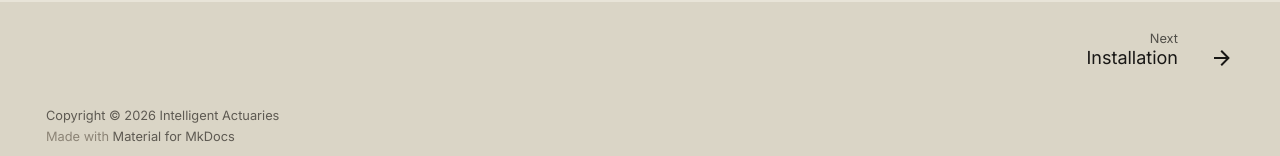
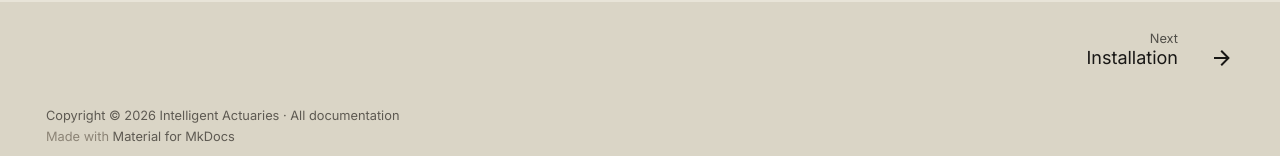
Before and after one commit to intelligentactuaries/scelo, an MkDocs documentation site: the page built from docs/docs/index.md, in a window 1280 px wide and 900 px high, scrolled down 1461 px. Shown: the part 741-897 px from the top of the window. Built offline with MkDocs 1.6.1 and Material for MkDocs 9.7.7, drawn with Linux system fonts in a browser that asks for light colours; part of the change alters nothing that is shown.

Commit message:
docs: route back to the hub, and reset stale palette choices once
The docs domain has more than one sub-site now, and nothing here pointed
back up to docs.intelligentactuaries.com. The masthead logo becomes that
route via extra.homepage, and the footer carries a labelled "All
documentation" link for readers who don't think to click a logo. The
sub-site's own front page stays one click away on the Home tab.

The palette default was already light, since neither entry carries a
`media:` key, but Material persists whatever a reader last toggled,
scoped per sub-path. Anyone who tried dark before stayed dark forever.
overrides/main.html clears those keys exactly once, from <head> so it
lands before Material's bundle reads them; a stamp on the shared origin
means one visit to either sub-site fixes both, and the toggle is the
reader's again straight after.

Co-Authored-By: Claude Opus 5 (1M context) <noreply@anthropic.com>

```diff
--- a/docs/mkdocs.yml
+++ b/docs/mkdocs.yml
@@ -1,7 +1,11 @@
 site_name: Scelo IDE
 site_description: The actuarial workbench — soft data → models → hard results, with a bundled Python + R runtime and AI co-pilots scoped to each stage.
 site_url: https://docs.intelligentactuaries.com/scelo/
-copyright: Copyright © 2026 Intelligent Actuaries
+# Rendered as HTML in the footer of every page. Carries the way back up to
+# the hub, since this sub-site is one of several on the domain.
+copyright: >-
+  Copyright © 2026 Intelligent Actuaries ·
+  <a href="https://docs.intelligentactuaries.com/">All documentation</a>
 
 extra_css:
   - stylesheets/extra.css
@@ -13,9 +17,17 @@ extra_javascript:
 theme:
   name: material
   language: en
+  # overrides/main.html only adds a <head> script: the one-time palette
+  # reset, which has to run before Material's bundle reads localStorage.
+  custom_dir: overrides
   font:
     text: Inter
     code: JetBrains Mono
+  # Neither entry carries a `media:` key, which is deliberate: Material
+  # then selects the first palette for a fresh visitor rather than
+  # following the OS, so everyone starts on the cream default. The toggle
+  # still works and Material persists the choice per sub-site path. Do not
+  # add `media:` here without meaning to hand the default back to the OS.
   palette:
     # Light (default) — IA warm cream
     - scheme: default
@@ -66,6 +78,12 @@ markdown_extensions:
       emoji_index: !!python/name:material.extensions.emoji.twemoji
       emoji_generator: !!python/name:material.extensions.emoji.to_svg
 
+extra:
+  # Points the masthead at the hub rather than at this sub-site's own
+  # index, so the logo reads as "up a level", the way it does on any
+  # portal. The sub-site's front page stays one click away on Home.
+  homepage: https://docs.intelligentactuaries.com/
+
 plugins:
   - search
 
--- /dev/null
+++ b/docs/overrides/main.html
@@ -0,0 +1,37 @@
+{% extends "base.html" %}
+
+{% block extrahead %}
+  <script>
+    // One-time reset of the stored palette choice.
+    //
+    // Both sub-sites default to light, but Material persists whatever a
+    // reader last toggled, scoped per sub-path ("/scelo/.__palette",
+    // "/scelo-atlas/.__palette"). Anyone who tried dark before this shipped
+    // stays dark forever. This clears those keys once so the whole domain
+    // lands on the cream default, then never touches them again: the stamp
+    // is checked first and written immediately, and it lives on the shared
+    // origin, so one visit to either sub-site resets both.
+    //
+    // It runs in <head>, ahead of Material's bundle, so Material simply
+    // finds no stored preference and applies the first palette. Doing it
+    // later would paint dark and only correct on the next navigation.
+    //
+    // Bump the stamp only to force another reset on every reader's browser.
+    (function () {
+      var STAMP = "ia.palette-reset.1";
+      try {
+        if (localStorage.getItem(STAMP)) return;
+        localStorage.setItem(STAMP, "1");
+        // Backwards: removeItem reindexes the store as we go.
+        for (var i = localStorage.length - 1; i >= 0; i--) {
+          var key = localStorage.key(i);
+          if (key && key.indexOf("__palette") !== -1) {
+            localStorage.removeItem(key);
+          }
+        }
+      } catch (e) {
+        /* storage unavailable: there is nothing to reset */
+      }
+    })();
+  </script>
+{% endblock %}
```
